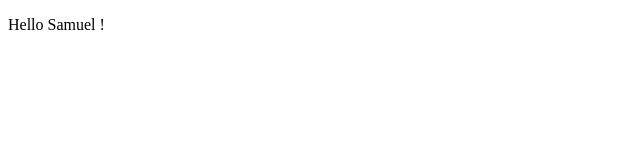
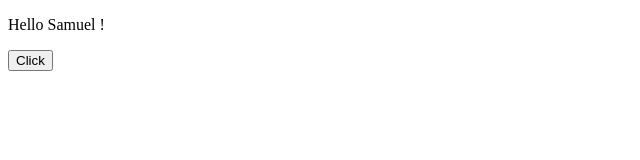
Before and after one commit to SamGVanN/angular_essentials_practice, an Angular app: page / in a window 1280 px wide. Shown: the top 160 px of the page, without its empty margins (0-640 px from the left). Built offline with nearby package versions, Linux system fonts and the light colour scheme.

Commit message:
gestion d'évenement dans notre composant

```diff
--- a/src/app/main/main.component.html
+++ b/src/app/main/main.component.html
@@ -1,4 +1,8 @@
 
-<p>
+<p >
     Hello {{user}} !
 </p>
+
+<!--correspond à onclick="test()" mais en angular.
+Lors du click, on appel une fonction callback appelée test dans notre composant associée à notre template-->
+<button (click)="userClick()">Click</button>
--- a/src/app/main/main.component.ts
+++ b/src/app/main/main.component.ts
@@ -14,4 +14,8 @@ export class MainComponent implements OnInit {
   ngOnInit(): void {
   }
 
+  userClick(){
+    console.log("clicked");
+  }
+
 }
```
Also changed, not shown: notesPerso.txt.
